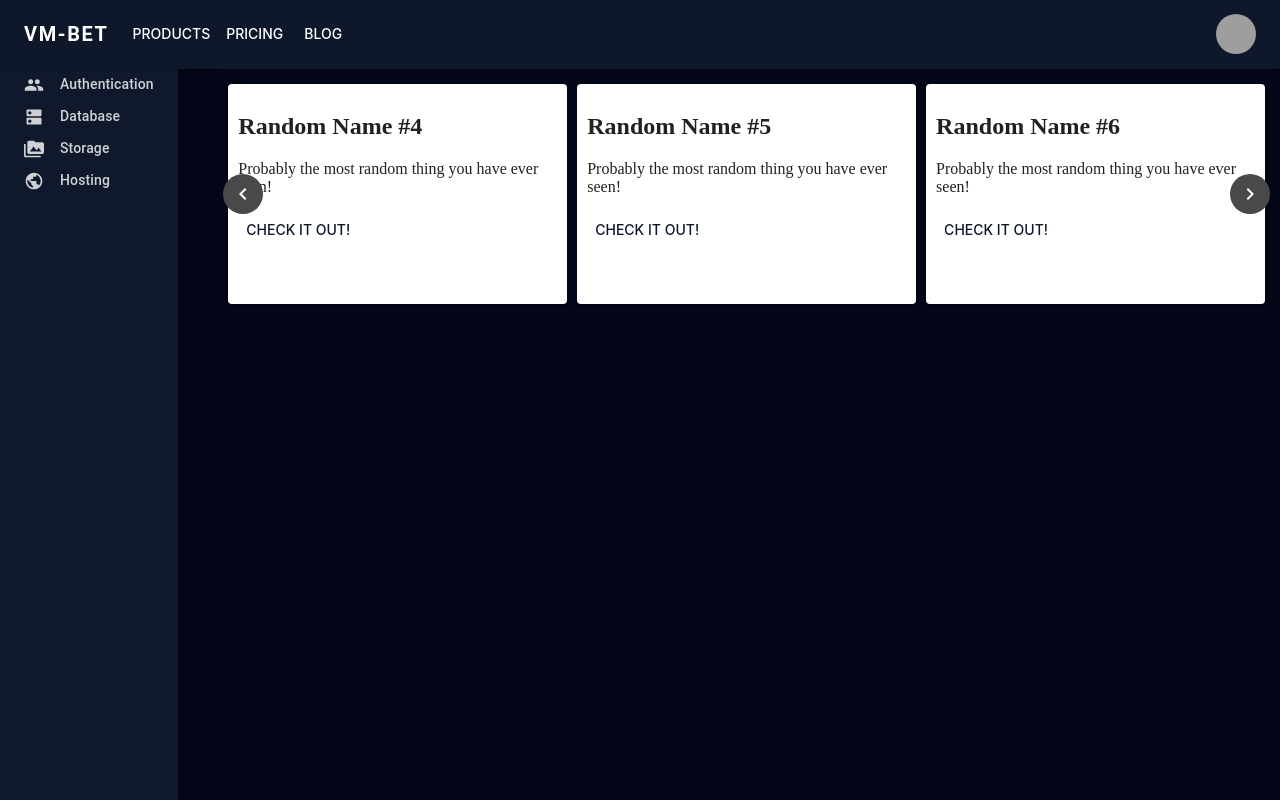
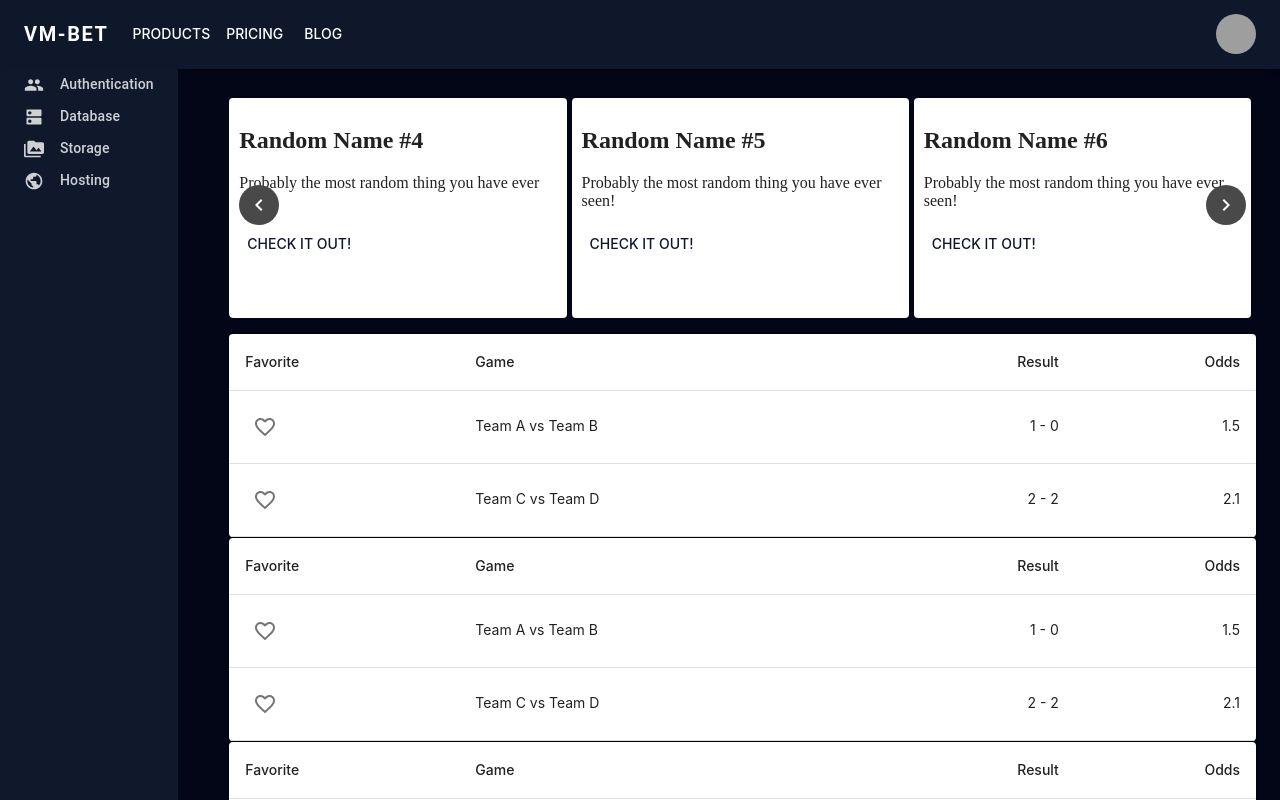
Before and after one commit to lucaslucenagithub/vm-bet-app, a Next.js app in the folder web/: page / in a window 1280 px wide. Shown: the top 800 px of the page. Built offline with nearby package versions, Linux system fonts and the light colour scheme; grey boxes are pictures that could not be loaded.

Commit message:
fixing layouts and addind tables

```diff
--- a/web/src/components/bets-carousel.tsx
+++ b/web/src/components/bets-carousel.tsx
@@ -86,7 +86,7 @@ export default function BetsCarousel(props) {
                     className="Banner"
                     key={i.toString()}
                     color='secondary.main'
-                    sx={{ backgroundColor: 'secondary.main', padding: '10px', border:  'none', boxShadow: 'none' }}
+                    sx={{ backgroundColor: 'secondary.main', border:  'none', boxShadow: 'none' }}
                 >
                     <Box display={'flex'}>
                         {data.slice(i, i + sliderItems).map((da, index) => {
@@ -98,7 +98,7 @@ export default function BetsCarousel(props) {
         }
     }
     return (
-        <Box width={'100%'}>
+        <Box width={'100%'} mb={2}>
             <Carousel
                 autoPlay={false}
                 animation="slide"
@@ -114,7 +114,7 @@ export default function BetsCarousel(props) {
 
 function Item(props) {
     return (
-        <Paper sx={{ padding: '10px', height: '200px', margin: '5px' }}>
+        <Paper sx={{ padding: '10px', height: '200px', marginRight: '5px', marginTop: '5px' }}>
             <h2>{props.item.name}</h2>
             <p>{props.item.description}</p>
 
--- /dev/null
+++ b/web/src/components/events-table.tsx
@@ -0,0 +1,91 @@
+// components/LiveGamesTable.js
+
+import React, { useState } from 'react'
+import {
+  Table,
+  TableBody,
+  TableCell,
+  TableContainer,
+  TableHead,
+  TableRow,
+  Paper,
+  IconButton,
+} from '@mui/material';
+import { FavoriteBorder, Favorite } from '@mui/icons-material'
+
+import { makeStyles } from '@mui/styles'
+
+const useStyles = makeStyles({
+  table: {
+    minWidth: 650,
+  },
+});
+
+const EventsTable = () => {
+  const classes = useStyles();
+
+  // Replace this with data fetched from your API
+  const liveGamesData = [
+    {
+      id: 1,
+      gameName: 'Team A vs Team B',
+      result: '1 - 0',
+      odds: 1.5,
+      isFavorited: false,
+    },
+    {
+      id: 2,
+      gameName: 'Team C vs Team D',
+      result: '2 - 2',
+      odds: 2.1,
+      isFavorited: false,
+    },
+  ];
+
+  const [liveGames, setLiveGames] = useState(liveGamesData);
+
+  const toggleFavorite = (id) => {
+    setLiveGames(
+      liveGames.map((game) =>
+        game.id === id ? { ...game, isFavorited: !game.isFavorited } : game
+      )
+    );
+  };
+
+  return (
+    <TableContainer component={Paper}>
+      <Table className={classes.table} aria-label="live games table">
+        <TableHead>
+          <TableRow>
+            <TableCell>Favorite</TableCell>
+            <TableCell>Game</TableCell>
+            <TableCell align="right">Result</TableCell>
+            <TableCell align="right">Odds</TableCell>
+          </TableRow>
+        </TableHead>
+        <TableBody>
+          {liveGames.map((game) => (
+            <TableRow key={game.id}>
+              <TableCell>
+                <IconButton onClick={() => toggleFavorite(game.id)}>
+                  {game.isFavorited ? (
+                    <Favorite color="secondary" />
+                  ) : (
+                    <FavoriteBorder />
+                  )}
+                </IconButton>
+              </TableCell>
+              <TableCell component="th" scope="row">
+                {game.gameName}
+              </TableCell>
+              <TableCell align="right">{game.result}</TableCell>
+              <TableCell align="right">{game.odds}</TableCell>
+            </TableRow>
+          ))}
+        </TableBody>
+      </Table>
+    </TableContainer>
+  );
+};
+
+export default EventsTable;
--- a/web/src/components/footer.tsx
+++ b/web/src/components/footer.tsx
@@ -10,8 +10,8 @@ import Image from 'next/image';
 const useStyles = makeStyles((theme) => ({
     footer: {
         backgroundColor: '#f8fafc',
-        zIndex: 100,
-        position: 'relative',
+        zIndex: 50,
+        marginTop: '70px'
     },
     logo: {
         marginBottom: '8px',
--- a/web/src/components/side-app-bar.tsx
+++ b/web/src/components/side-app-bar.tsx
@@ -42,7 +42,7 @@ const FireNav = styled(List)<{ component?: React.ElementType }>({
 
 export default function CustomizedList() {
   return (
-    <Box sx={{ display: 'flex', width: '20%', margin: 0, height: '100%' }}>
+    <Box sx={{ display: 'flex', width: '20%', margin: 0 }}>
       <ThemeProvider
         theme={createTheme({
           components: {
--- a/web/src/pages/index.tsx
+++ b/web/src/pages/index.tsx
@@ -1,25 +1,33 @@
 import Image from 'next/image'
 import { Inter } from 'next/font/google'
 import ResponsiveAppBar from '@/components/responsive-app-bar'
-import SideBar from '@/components/sidecard'
-import { Box } from '@mui/material'
+import { Box, Divider } from '@mui/material'
 import SideAppBar from '@/components/side-app-bar'
 import BetsCarousel from '@/components/bets-carousel'
 import Footer from '@/components/footer'
+import EventsTable from '@/components/events-table'
 
 const inter = Inter({ subsets: ['latin'] })
 
 export default function Home() {
   return (
     <>
-      <Box height={'100vh'} bgcolor={'secondary.main'}>
+      <Box bgcolor={'secondary.main'}>
         <ResponsiveAppBar />
-        <Box display={'flex'} height={'100%'}>
+        <Box display={'flex'}>
           <SideAppBar />
-          <BetsCarousel />
+          <Box display={'flex'} flexDirection={'column'} width={'100%'} p={3}>
+            <BetsCarousel />
+            <EventsTable />
+            <Divider />
+            <EventsTable />
+            <Divider />
+            <EventsTable />
+            <Divider />
+          </Box>
         </Box>
-        <Footer />
       </Box>
+      <Footer />
     </>
   )
 }
--- a/web/src/styles/globals.css
+++ b/web/src/styles/globals.css
@@ -15,16 +15,4 @@
 body {
   color: rgb(var(--foreground-rgb));
     margin: 0;
-    height: 100vh;
-    background-color: #020617;
 }
-
-.container {
-  padding: 0 2rem;
-  display: flex;
-  flex-direction: column;
-  justify-content: center;
-  align-items: center;
-  height: 100vh;
-  background-color: aquamarine;
- }
```
